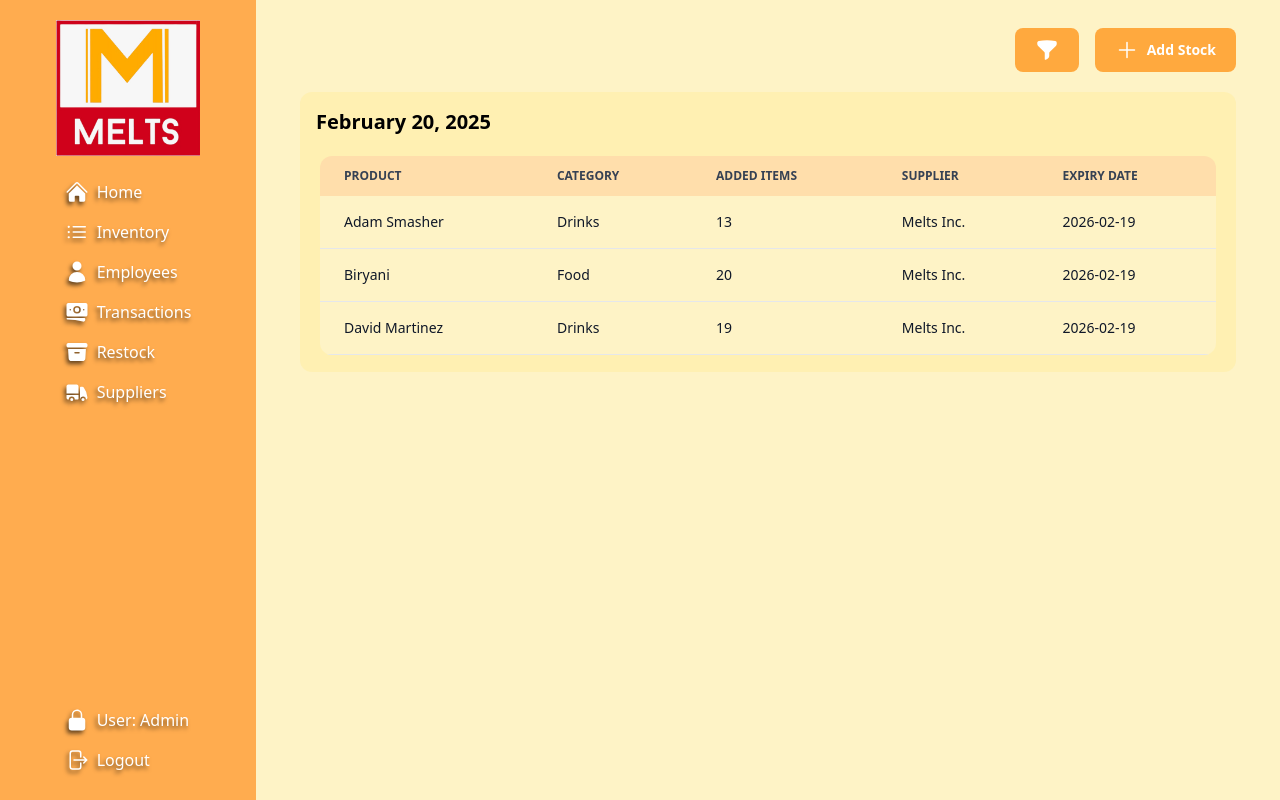
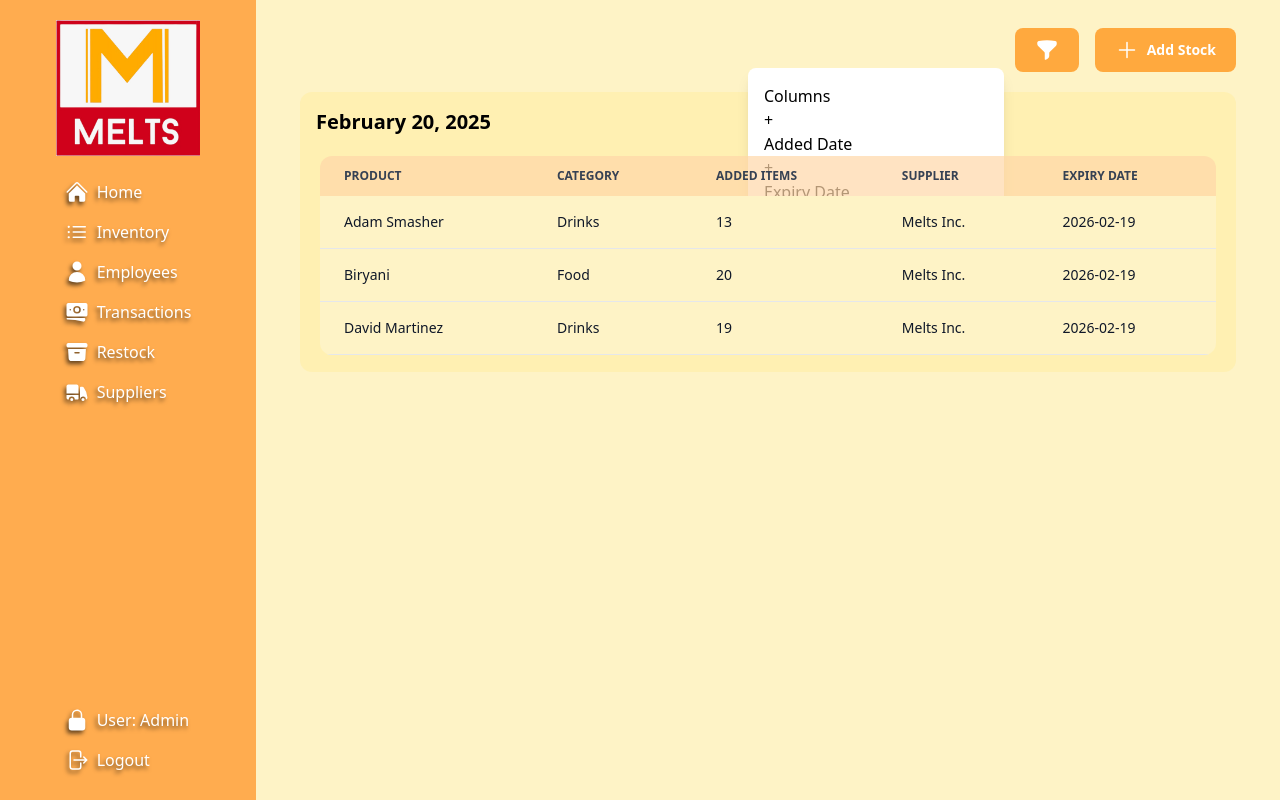
Before and after one commit to rcSabucido/melts-inventory, a React (Vite) app: page /restock in a window 1280 px wide. Both pictures are taken after a click on the button 1046 px from the left and 50 px from the top of the page. Built offline with nearby package versions, Linux system fonts and the light colour scheme.

Commit message:
#3 Add styling to FilterStock component

```diff
--- a/src/components/FilterStock.jsx
+++ b/src/components/FilterStock.jsx
@@ -2,21 +2,21 @@ import Accordion from "./Accordion";
 
 const FilterStock = () => {
     return (
-        <div className="">
+        <div className="bg-white shadow-lg rounded-lg p-4 w-64">
             <Accordion title='Columns'>
-                <div>
-                    <label><input type='checkbox' /> Product</label>
-                    <label><input type='checkbox' /> Category</label>
-                    <label><input type='checkbox' /> Added Items</label>
-                    <label><input type='checkbox' /> Supplier</label>
-                    <label><input type='checkbox' /> Expiry Date</label>
+                <div className="space-y-2">
+                    <label className="flex items-center"><input type='checkbox' /> Product</label>
+                    <label className="flex items-center"><input type='checkbox' /> Category</label>
+                    <label className="flex items-center"><input type='checkbox' /> Added Items</label>
+                    <label className="flex items-center"><input type='checkbox' /> Supplier</label>
+                    <label className="flex items-center"><input type='checkbox' /> Expiry Date</label>
                 </div>
             </Accordion>
             <Accordion title='Added Date'>
-                <input type='date' />
+                <input type='date' className="w-full border border-gray-300 rounded p-2" />
             </Accordion>
             <Accordion title='Expiry Date'>
-                <input type='date' />
+                <input type='date' className="w-full border-gray-300 rounded p-2" />
             </Accordion>
         </div>
     );
--- a/src/pages/Restock.jsx
+++ b/src/pages/Restock.jsx
@@ -3,11 +3,13 @@ import Button from '../components/Button.jsx';
 import Sidebar from '../components/Sidebar.jsx';
 import RestockTable from '../components/RestockTable.jsx';
 import AddStockModal from '../components/AddStockModal.jsx';
+import FilterStock from '../components/FilterStock.jsx';
 import { FunnelIcon, PlusIcon } from '@heroicons/react/24/solid';
 
 
 const RestockPage = () => {
     const [showModal, setShowModal] = useState(false);
+    const [showFilter, setShowFilter] = useState(false);
     const columns = ['Product', 'Category', 'Added Items', 'Supplier', 'Expiry Date'];
     const tableData = [
         {
@@ -37,10 +39,15 @@ const RestockPage = () => {
       <div className="flex">
         <Sidebar />
         <main className="flex-col p-4 bg-amber-100 w-full">
-          <div className='mx-5 my-3 flex justify-end gap-2'>
-            <Button>
+          <div className='relative mx-5 my-3 flex justify-end gap-2'>
+            <Button onClick={() => setShowFilter(!showFilter)}>
               <FunnelIcon className='h-6 w-6' />
               </Button>
+              {showFilter && (
+              <div className="absolute right-60 mt-10">
+                <FilterStock />
+              </div>
+            )}
             <Button onClick={() => setShowModal(true)}>
               <PlusIcon className='h-6 w-6'/>
               Add Stock
```
